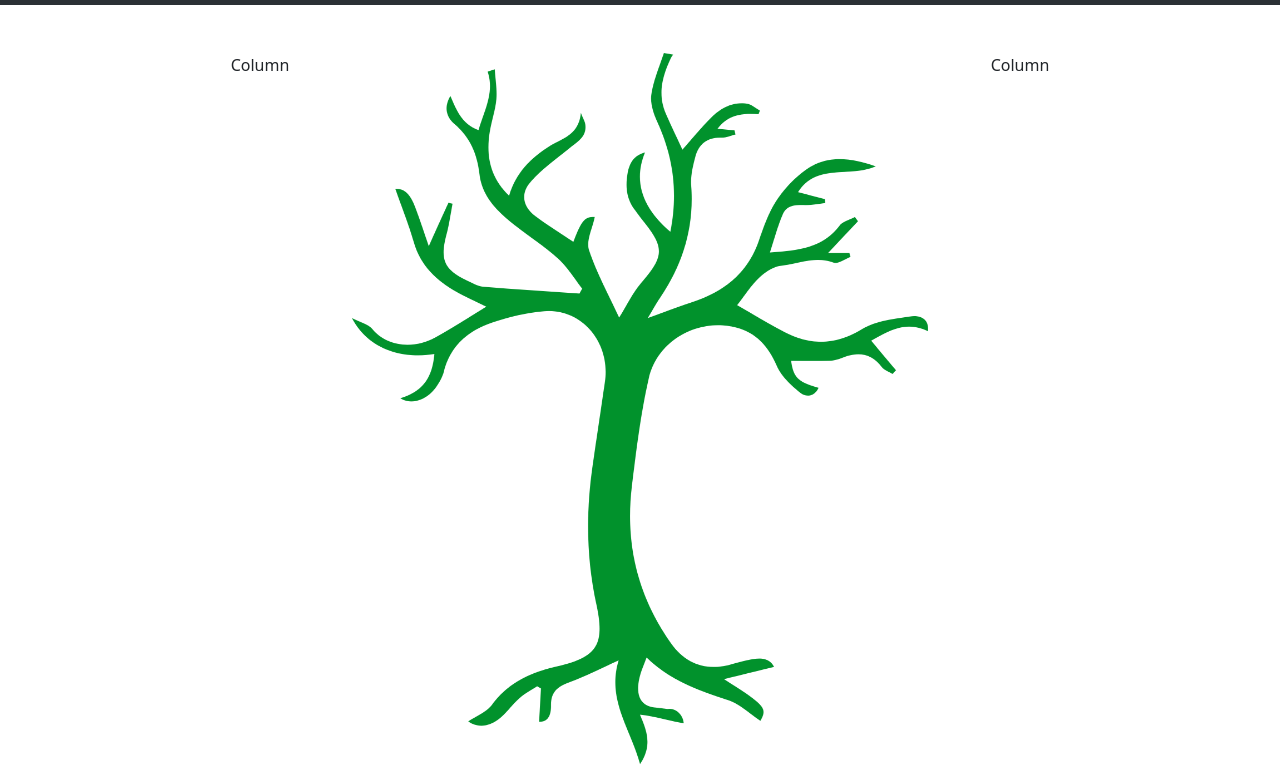
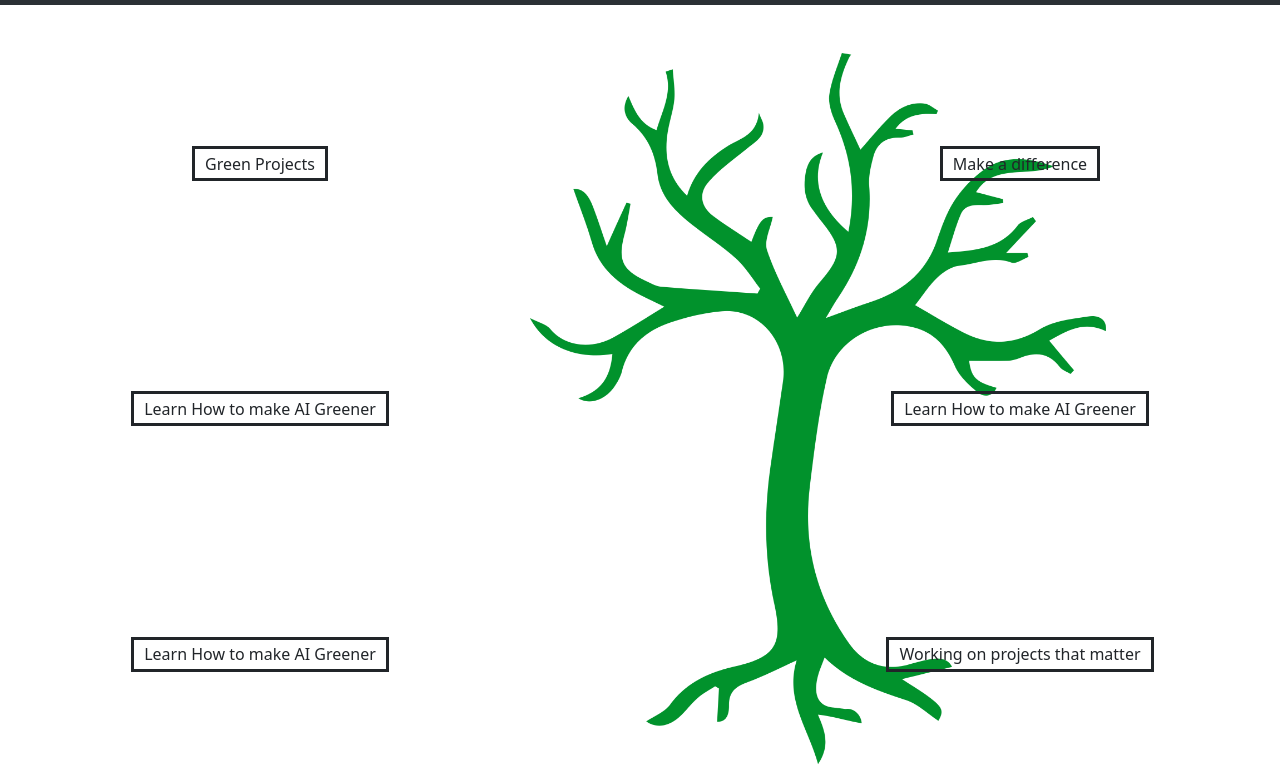
Before and after one commit to shuklasaharsh/green-ai-web-fend, a plain HTML site: page index.html in a window 1280 px wide. Shown: the part 66-831 px from the top of the page. Drawn offline with nearby package versions, Linux system fonts and the light colour scheme.

Commit message:
feat: index image

```diff
--- a/css/index.css
+++ b/css/index.css
@@ -1,8 +1,29 @@
 .index-image {
+    display: flex;
+    justify-content: center;
+    align-items: center;
     width: 200%;
 }
 
 .flex-col {
     display: flex;
+    justify-content: space-around;
+    flex-flow: column;
+}
+
+.flex-row {
+    display: flex;
     justify-content: center;
+    flex-direction: row;
 }
+
+.row-text {
+    display: flex;
+    justify-content: center;
+    align-items: center;
+    padding: 10px;
+    margin: auto;
+    border-style: solid;
+    height: 35px;
+    width: fit-content;
+}
--- a/index.html
+++ b/index.html
@@ -46,7 +46,7 @@
             </li>
             <li class="nav-item">
               <a class="nav-link" href="invest_in_us.html">Invest in us</a>
-          </li>
+            </li>
             <li class="nav-item dropdown">
               <a class="nav-link dropdown-toggle disabled" href="#" role="button" data-bs-toggle="dropdown"
                 aria-expanded="false">
@@ -75,13 +75,34 @@
   <div class="container text-center">
     <div class="row">
       <div class="col flex-col">
-        Column
+        <div class="row-text">
+          Green Projects
+        </div>
+        <br />
+        <div class="row-text">
+          Learn How to make AI Greener<br />
+        </div>
+        <br />
+        <div class="row-text">
+          Learn How to make AI Greener<br />
+        </div>
       </div>
-      <div class="col flex-col">
+      <div class="col">
         <img src="static/tree.png" class="index-image" />
       </div>
       <div class="col flex-col">
-        Column
+        <div class="row-text">
+          Make a difference
+        </div>
+        <br />
+        <div class="row-text">
+          Learn How to make AI Greener<br />
+        </div>
+        <br />
+        <div class="row-text">
+          Working on projects that matter<br />
+        </div>
+
       </div>
     </div>
   </div>
```
